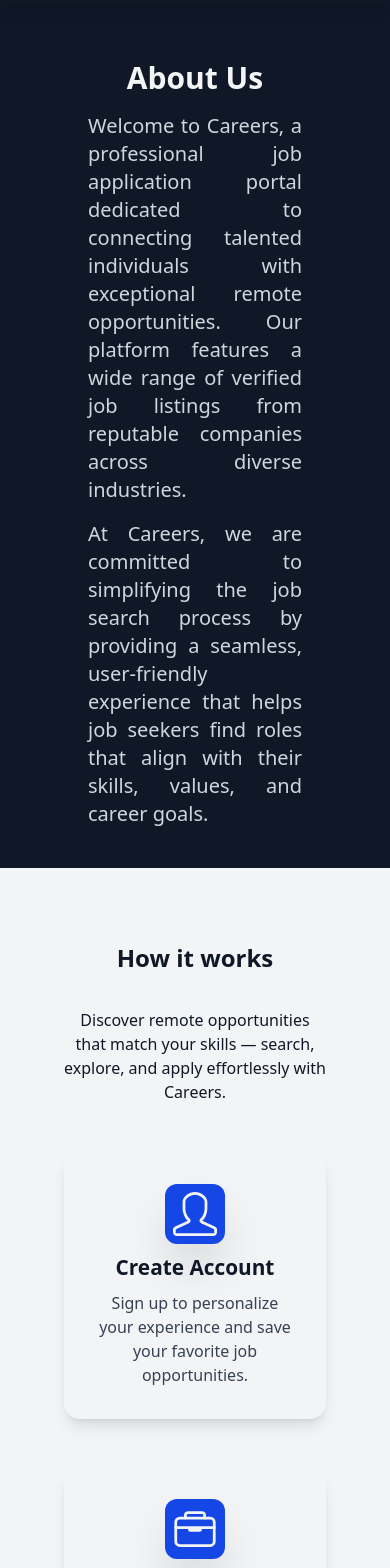
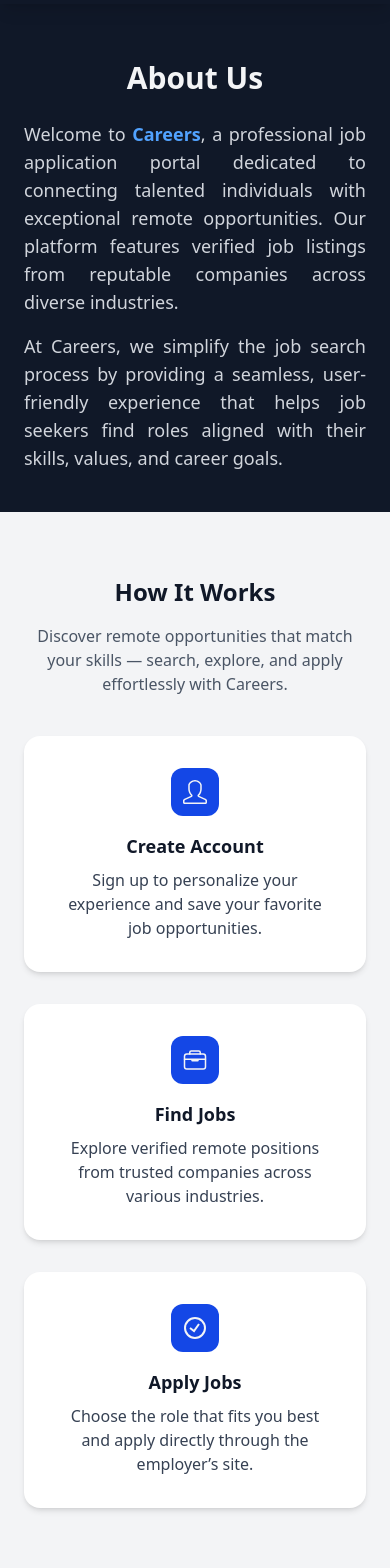
Before and after one commit to JudithJude369/Careers, a React (Vite) app: page /about in a window 390 px wide. Shown: the part 140-1708 px from the top of the page. Built offline with nearby package versions, Linux system fonts and the light colour scheme.

Commit message:
corrections

```diff
--- a/src/components/Companies.jsx
+++ b/src/components/Companies.jsx
@@ -2,9 +2,9 @@ import { LogoCarousel } from ".";
 
 const Companies = () => {
   return (
-    <div>
-      <p className="text-xl text-gray-300 mt-8">
-        Featuring job simulations and jobs from leading companies
+    <div className="text-center">
+      <p className="text-gray-300 text-base md:text-lg mb-6">
+        Featuring job simulations and roles from top global companies
       </p>
       <LogoCarousel />
     </div>
--- a/src/components/RecentJobs.jsx
+++ b/src/components/RecentJobs.jsx
@@ -118,7 +118,7 @@ const RecentJobs = () => {
 
               {/* Job Details Button */}
               <Link to={`/jobs/${id}`} state={job}>
-                <button className="w-full bg-blue-700 text-white py-2 rounded-lg font-medium hover:bg-blue-600 transition duration-200">
+                <button className="w-full bg-blue-700 text-white py-2 rounded-lg font-medium hover:bg-blue-600 transition duration-200 cursor-pointer">
                   View Job Details
                 </button>
               </Link>
--- a/src/pages/About.jsx
+++ b/src/pages/About.jsx
@@ -6,64 +6,68 @@ import { Faq } from "@/components";
 const About = () => {
   return (
     <main>
-      <section className=" align-items text-gray-100 bg-gray-900  shadow-2xl pt-50 px-[4rem] pb-10 ">
-        {/* about-hero-section */}
-        <div className="max-w-4xl mx-auto px-6">
-          <h1 className="text-3xl font-[800] capitalize text-center ">
-            about us
+      {/* Hero Section */}
+      <section className="text-gray-100 bg-gray-900 shadow-2xl pt-50 pb-10 px-6 md:px-12 lg:px-20 text-center">
+        <div className="max-w-4xl mx-auto">
+          <h1 className="text-3xl md:text-4xl font-extrabold capitalize">
+            About Us
           </h1>
-          <div className="text-justify text-gray-300 text-xl mt-4">
+          <div className="text-justify text-gray-300 text-lg md:text-xl mt-6 space-y-4">
             <p>
-              Welcome to Careers, a professional job application portal
-              dedicated to connecting talented individuals with exceptional
-              remote opportunities. Our platform features a wide range of
-              verified job listings from reputable companies across diverse
-              industries.
+              Welcome to{" "}
+              <span className="font-semibold text-blue-400">Careers</span>, a
+              professional job application portal dedicated to connecting
+              talented individuals with exceptional remote opportunities. Our
+              platform features verified job listings from reputable companies
+              across diverse industries.
             </p>
-            <p className="mt-4">
-              At Careers, we are committed to simplifying the job search process
-              by providing a seamless, user-friendly experience that helps job
-              seekers find roles that align with their skills, values, and
-              career goals.
+            <p>
+              At Careers, we simplify the job search process by providing a
+              seamless, user-friendly experience that helps job seekers find
+              roles aligned with their skills, values, and career goals.
             </p>
           </div>
         </div>
       </section>
-      {/* how it works */}
-      <section className="align-items bg-gray-100 text-gray-900 py-[2.5rem] px-[4rem]">
-        <div className="  text-center">
-          <h2 className=" text-[1.5rem] font-semibold my-8">How it works</h2>
-          <p>
+
+      {/* How It Works */}
+      <section className="bg-gray-100 text-gray-900 py-16 px-6 md:px-12 lg:px-20 text-center">
+        <div className="max-w-4xl mx-auto mb-10">
+          <h2 className="text-2xl font-bold mb-4">How It Works</h2>
+          <p className="text-gray-600">
             Discover remote opportunities that match your skills — search,
             explore, and apply effortlessly with Careers.
           </p>
         </div>
-        {/* cards */}
-        <article className="flex flex-col lg:flex-row lg:items-stretch gap-4 mt-4">
-          {/* card1 */}
-          <div className="  p-8 flex gap-2 text-center flex-col items-center max-w-[400px] mx-auto mt-8 lg:max-w-[800px] shadow-lg rounded-2xl">
-            <SlUser className="bg-blue-700 text-6xl text-gray-100 p-2 rounded-xl shadow-2xl" />
-            <h2 className="text-[1.3rem] font-bold capitalize">
-              create account
+
+        {/* Cards */}
+        <article className="grid grid-cols-1 md:grid-cols-2 lg:grid-cols-3 gap-8">
+          {/* Card 1 */}
+          <div className="p-8 bg-white rounded-2xl shadow-md flex flex-col items-center text-center hover:shadow-lg transition">
+            <SlUser className="bg-blue-700 text-5xl text-gray-100 p-3 rounded-xl mb-4" />
+            <h2 className="text-lg font-bold capitalize mb-2">
+              Create Account
             </h2>
             <p className="text-gray-700">
               Sign up to personalize your experience and save your favorite job
               opportunities.
             </p>
           </div>
-          {/* card2 */}
-          <div className=" p-8 flex gap-2 text-center flex-col items-center max-w-[400px] mx-auto mt-8 lg:max-w-[800px] shadow-lg rounded-2xl">
-            <IoBriefcaseOutline className="bg-blue-700 text-6xl text-gray-100 p-2 rounded-xl shadow-2xl" />
-            <h2 className="text-[1.3rem] font-bold capitalize">find jobs</h2>
+
+          {/* Card 2 */}
+          <div className="p-8 bg-white rounded-2xl shadow-md flex flex-col items-center text-center hover:shadow-lg transition">
+            <IoBriefcaseOutline className="bg-blue-700 text-5xl text-gray-100 p-3 rounded-xl mb-4" />
+            <h2 className="text-lg font-bold capitalize mb-2">Find Jobs</h2>
             <p className="text-gray-700">
               Explore verified remote positions from trusted companies across
               various industries.
             </p>
           </div>
-          {/* card3 */}
-          <div className=" p-8 flex gap-2 text-center flex-col items-center max-w-[400px] mx-auto mt-8 lg:max-w-[800px] shadow-lg rounded-2xl">
-            <GrStatusGood className="bg-blue-700 text-6xl text-gray-100 p-2 rounded-xl shadow-2xl" />
-            <h2 className="text-[1.3rem] font-bold capitalize">apply jobs</h2>
+
+          {/* Card 3 */}
+          <div className="p-8 bg-white rounded-2xl shadow-md flex flex-col items-center text-center hover:shadow-lg transition">
+            <GrStatusGood className="bg-blue-700 text-5xl text-gray-100 p-3 rounded-xl mb-4" />
+            <h2 className="text-lg font-bold capitalize mb-2">Apply Jobs</h2>
             <p className="text-gray-700">
               Choose the role that fits you best and apply directly through the
               employer’s site.
@@ -72,20 +76,24 @@ const About = () => {
         </article>
       </section>
 
-      {/* video section */}
-      <section className="align-items bg-gray-100 text-gray-900 py-[2.5rem] px-[4rem]">
-        <div className=" rounded-lg overflow-hidden shadow-lg mx-auto lg:max-w-4xl max-w-6xl">
-          <video src="/assets/video/careers.mp4" controls className="w-full" />
-          <article className="p-8 bg-gray-900 text-gray-100 text-[1.2rem] flex flex-col lg:flex-row lg:items-stretch gap-4">
-            <p className="leading-tight ">
+      {/* Video Section */}
+      <section className="bg-gray-100 text-gray-900 py-16 px-6 md:px-12 lg:px-20">
+        <div className="max-w-5xl mx-auto rounded-xl overflow-hidden shadow-lg">
+          <video
+            src="/assets/video/careers.mp4"
+            controls
+            className="w-full rounded-t-xl"
+          />
+          <article className="p-8 bg-gray-900 text-gray-100 text-base md:text-lg grid md:grid-cols-3 gap-6">
+            <p>
               At Careers, we make finding your next remote job simple and
               stress-free.
             </p>
-            <p className="leading-tight">
+            <p>
               Explore verified opportunities from trusted companies and apply in
               just a few clicks.
             </p>
-            <p className="leading-tight">
+            <p>
               Build your career from anywhere — Careers connects you with the
               right roles, fast.
             </p>
@@ -93,8 +101,8 @@ const About = () => {
         </div>
       </section>
 
-      {/* FAQ section */}
-      <section className="align-items bg-gray-100 text-gray-900 py-[2.5rem] px-[4rem]">
+      {/* FAQ Section */}
+      <section className="bg-gray-100 text-gray-900 py-16 px-6 md:px-12 lg:px-20">
         <Faq />
       </section>
     </main>
--- a/src/pages/Job.jsx
+++ b/src/pages/Job.jsx
@@ -124,21 +124,21 @@ const Job = () => {
             href={currentJob.url}
             target="_blank"
             rel="noreferrer"
-            className="bg-blue-600 text-white px-4 py-2 rounded hover:bg-blue-700 transition text-center"
+            className="bg-blue-600 text-white px-4 py-2 rounded hover:bg-blue-700 transition text-center cursor-pointer"
           >
             Apply on Remotive
           </a>
 
           <button
             onClick={handleBackToJobs}
-            className="bg-gray-700 text-white px-4 py-2 rounded hover:bg-gray-800 transition"
+            className="bg-gray-700 text-white px-4 py-2 rounded hover:bg-gray-800 transition cursor-pointer"
           >
             Back to Jobs
           </button>
 
           <button
             onClick={handleBackHome}
-            className="bg-gray-500 text-white px-4 py-2 rounded hover:bg-gray-600 transition"
+            className="bg-gray-500 text-white px-4 py-2 rounded hover:bg-gray-600 transition cursor-pointer"
           >
             Back to Home
           </button>
--- a/src/pages/Jobs.jsx
+++ b/src/pages/Jobs.jsx
@@ -65,7 +65,7 @@ const Jobs = () => {
         <div className="flex justify-center mb-8">
           <button
             onClick={handleBackHome}
-            className="bg-gray-800 text-white px-5 py-2 rounded hover:bg-gray-700 transition"
+            className="bg-gray-800 text-white px-5 py-2 rounded hover:bg-gray-700 transition cursor-pointer"
           >
             Back to Home
           </button>
@@ -100,7 +100,7 @@ const Jobs = () => {
 
                 <button
                   onClick={() => handleViewDetails(job)}
-                  className="mt-4 bg-blue-600 text-white px-4 py-2 rounded hover:bg-blue-700 transition"
+                  className="mt-4 bg-blue-600 text-white px-4 py-2 rounded hover:bg-blue-700 transition cursor-pointer"
                 >
                   View Details
                 </button>
```
Also changed, not shown: src/components/Customers.jsx (+13 -15 lines), src/components/Faq.jsx (+38 -22 lines), src/components/FormInput.jsx (+10 -15 lines), src/pages/Landing.jsx (+22 -14 lines).
